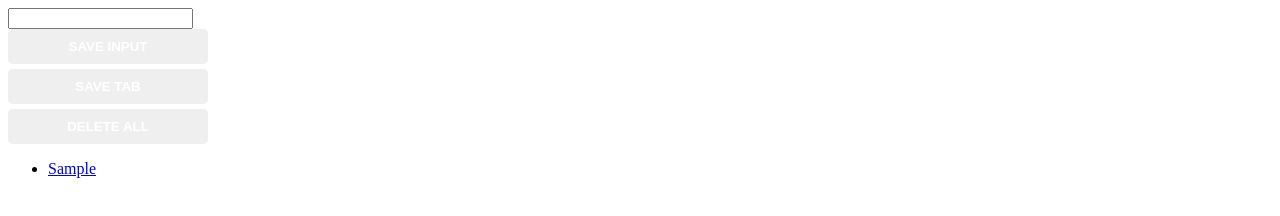
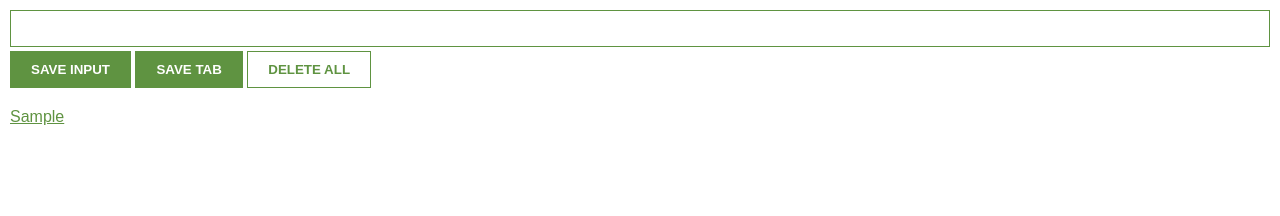
Before and after one commit to Shunlexxi/LeadTracker, a browser extension: page index.html in a window 1280 px wide. Both pictures are taken after typing "Sample" into the empty fields and a click on the button "SAVE INPUT". Drawn offline with Linux system fonts and the light colour scheme.

Commit message:
Update style.css

```diff
--- a/style.css
+++ b/style.css
@@ -1,27 +1,49 @@
-
 body{
-    background-image: url(trainStation.jpeg)
+    margin: 0;
+    padding: 10px;
+    font-family: Arial, Helvetica, sans-serif;
+    min-width: 400px;
 }
 
-button{
-    border: none;
-    padding: 10px 0px 10px 0px;
-    color: white;
-    font-weight: bold;
-    width: 200px;
-    margin-bottom: 5px;
-    border-radius: 5px;
-    display: block;
+
+
+input{
+    width: 100%;
+    box-sizing: border-box;
+    padding: 10px;
+    border: solid 1px #5f9341;
+
 }
 
-#increment-btn{
-    background: darkred;
+
+button {
+background-color: #5f9341;
+color: #fff;
+padding: 10px 20px;
+margin-top: 4px;
+font-weight: bold;
+border:  1px solid #5f9341;
+
 }
 
-#save-btn{
-    background: darkgreen;
+
+ul{
+    list-style: none;
+    padding-left: 0;
+    margin-top: 20px;
+
 }
 
-#save-el{
-    font-weight: bolder;
+li{
+   margin-top: 5px;
 }
+
+li a{
+    color: #5f9341;
+    margin-left: 0;
+}
+
+#delete-btn{
+background-color: #fff;
+color: #5f9341;
+}
```
